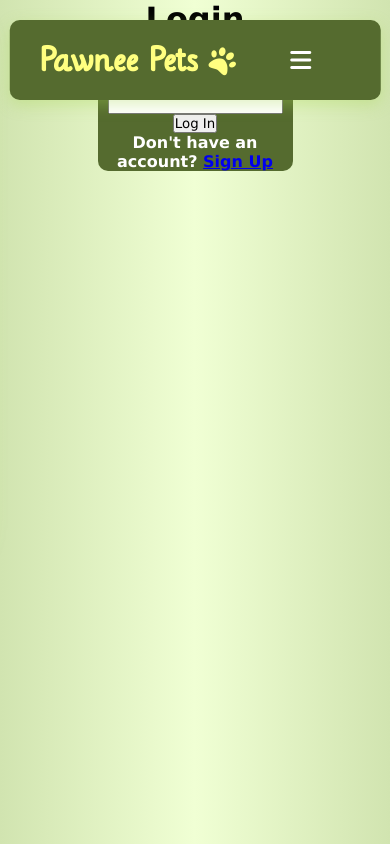
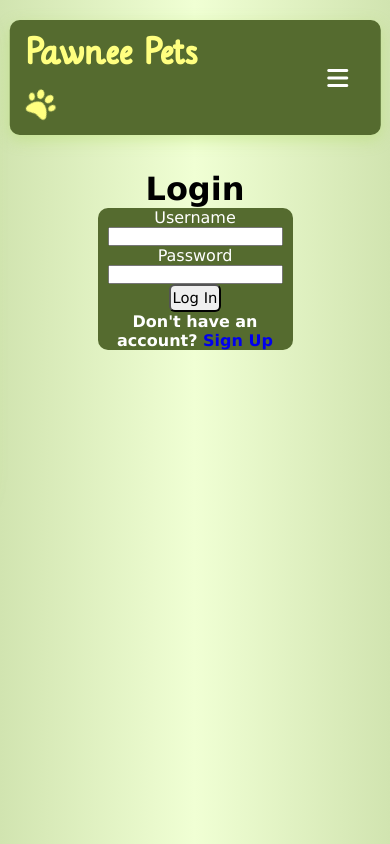
Before and after one commit to catherineloesch/project4-react-frontend, a React (Create React App) app: page /users/login in a window 390 px wide. Shown: the top 844 px of the page. Built offline with nearby package versions, Linux system fonts and the light colour scheme.

Commit message:
add @media queries for header

```diff
--- a/src/components/Header.css
+++ b/src/components/Header.css
@@ -6,7 +6,7 @@
     font-style: normal;
 }
 
-.header {
+.header { /* <header> */
     background-color: var(--darkolive);
     display: flex;
     justify-content: space-between;
@@ -24,22 +24,19 @@
     justify-self: start;
 }
 
-
-
-.header .app-title {
+.header .app-title { /* <h1> with nested <i> */
     color: var(--yellow);
     font-family: var(--font-editorial);
 
 }
 
-/* paw icon next to app title */
-.fa-paw {
+.fa-paw {   /* paw icon next to app title <i> */
     font-size: 2.75rem;
     transform: rotate(30deg);
     margin-right: 15px;
 }
 
-.nav .nav-list {
+.nav .nav-list {    /* unordered list with naviation links <ul> */
     display: flex;
     align-items: center;
     text-align: center;
@@ -48,7 +45,7 @@
     gap: 5vw;
 }
 
-.nav .nav-list a {
+.nav .nav-list a {  /* naviation links - <Link> */
     text-decoration: none;
     color: var(--primary);
     white-space: nowrap;
@@ -61,11 +58,10 @@
     transition: all 0.2s ease-in-out;
 }
 
-
-.mobile-toggle-icons { /* div that contains hamburger + close icons */
+.mobile-toggle-icons { /* <div> that contains hamburger + close icons */
     display: none;   /* should only display in mobile view */
+    padding-left: 5rem;
 }
-
 
 .fa-bars {  /* hamburger icon for mobile menu */
     color: var(--primary);
@@ -73,7 +69,6 @@
     padding: 0.7rem 1rem;
     font-size: 1.5rem;
 }
-
 
 .fa-xmark { /* close icon for mobile menu */
     color: var(--primary);
@@ -83,184 +78,8 @@
 }
 
 
-
-/*
-.header .nav .nav-list {
-    background-color: brown;
-} */
-
-
-/* .header {
-    background-color: var(--darkolive);
-    display: flex;
-    justify-content: space-between;
-
-} */
-
-/* .header .title-container {
-    display: flex;
-    text-align: center;
-    align-items: center;
-    justify-content: center;
-    gap: 2vw;
-} */
-
-/* .header .title-container .app-title {
-    text-align: left;
-    color: var(--yellow);
-    font-family: var(--font-editorial);
-    font-size: 5vh;
-    padding-top: 2vh;
-    padding-left: 5vw;
-
-} */
-
-/* paw image */
-/* .header .title-container .title-image-paw {
-    height: 5vh;
-    padding-top: 2vh;
-    display: flex;
-    transform: rotate(45deg);
-} */
-
-/* Nav links */
-/* .nav-container {
-    margin: 0;
-    padding: 0;
-} */
-/* .nav {
-    display: flex;
-    justify-content: space-between;
-    align-items: center;
-    font-size: 2.6vh;
-
-} */
-/*
-.nav a {
-    text-decoration: none;
-    display: flex;
-    color:white;
-    margin-right: 5vw;
-    padding-top: 2vh;
-}
-
-.nav a:hover {
-     color: var(--yellow);
-
-} */
-
-/* svgs for responsive hamburger menu */
-/* .icon-hamburger, .icon-close {
-    display: none;
-    margin-right: 5vw;
-    padding-top: 2vh;
-
-}
-
-.icon-hamburger:hover, .icon-close:hover {
-    cursor: pointer;
-}
-
-.svg-path-hamburger:hover, .svg-path-close:hover {
-    stroke: var(--yellow);
-} */
-
 /* media queries */
-/*
-@media screen and (max-width: 825px) {
-    .header .title-container {
-        gap: 6vw;
-    }
-
-    .nav a {
-        display: none;
-    }
-    .icon-hamburger, .icon-close {
-        display: flex;
-    }
-
-    .nav#nav-mobile-show, .nav-mobile-hide {
-        background-color: rgba(154, 56, 21, 0.867);
-        display: flex;
-        flex-direction: column;
-        text-align: center;
-        position: absolute;
-        left: 0;
-        top: 15vh;
-        width: 100%;
-        transition: all 0.8s;
-        z-index: 111;
-        justify-content: center;
-        align-items: center;
-
-        border-radius: 15px;
-        margin: 0;
-        padding-top: 2vh;
-        padding-bottom: 2vh;
-
-
-    }
-
-    .nav#nav-mobile-show a, .nav-mobile-hide a {
-        padding-bottom: 2vh;
-    }
-
-    .nav#nav-mobile-show a {
-        /* top: 0; */
-        /* left:0; */
-        /* animation: slide-in 0.75s ease-in-out; */
-    /* } */
-
-    /* .nav#nav-mobile-hide a { */
-        /* bottom: 0; */
-        /* left: -100%; */
-        /* bottom: -100%;
-        animation: slide-out 0.75s ease-in-out; */
-
-    /* }  */
-
-    /* @keyframes slide-in {
-        0% {
-            transform: translateY(500%);
-        }
-
-        100% {
-            transform: translateY(0);
-        }
-
-    }
-
-    @keyframes slide-out {
-        0% {
-            transform: translateY(0);
-        }
-
-        100% {
-            transform: translateY(500%);
-        }
-
-    } */
-
-    /* .nav #nav-mobile-show, .nav #nav-mobile-show {
-        display: block;
-        position: absolute;
-        left: 0;
-        top: 8rem;
-        width: 100%;
-        background-color: var(--darkolive);
-        padding-bottom: 5px;
-        transition: all 0.3s;
-        z-index: 111;
-    } */
-
-/* } */
-
-
 @media screen and (max-width: 850px) {
-
-    .app-title,  .fa-paw{
-        font-size: 7vw;
-    }
 
     .nav .nav-list {
         background-color: var(--darkolive-a);
@@ -279,6 +98,7 @@
         align-items: stretch;
         padding: 80px 0 30px 0;
         z-index: -1;
+        transition: all 0.3s ease-in-out;
     }
 
     .nav .nav-list.active {
@@ -289,14 +109,99 @@
         display: block;
 
     }
+    .nav .nav-list {
+        padding-top: 6rem;
+    }
 
     .nav .nav-list a {
        display: block;
        widows: 100%;
-       padding: 2rem 0;
+       padding: 0.8rem 0;
 
 
     }
 
 
 }
+
+@media screen and (max-width: 530px) {
+    .app-title,  .fa-paw{
+        font-size: 5vh;
+    }
+    .header {
+        height: 115px;
+        padding: 5rem 2rem;
+
+
+    }
+    .nav .nav-list {
+        padding-top: 8rem;
+    }
+}
+
+@media screen and (max-width: 450px) {
+
+    .app-title,  .fa-paw{
+        font-size: 2.1rem;
+    }
+
+    .header {
+        height: 110px;
+        padding: 4rem 2rem;
+
+    }
+
+    .nav .nav-list {
+        padding-top: 10rem;
+    }
+}
+
+
+@media screen and (max-width: 400px) {
+
+    .header {
+        height: 115px;
+        padding: 3rem 1rem;
+
+    }
+
+
+    .app-title,  .fa-paw{
+        font-size: 1.85rem;
+    }
+
+    .nav .nav-list {
+        padding-top: 10rem;
+    }
+
+    .nav .nav-list a {
+        padding: 1rem 0;
+     }
+
+
+
+
+
+
+}
+
+
+@media screen and (max-width: 320px) {
+
+    .app-title,  .fa-paw{
+        font-size: 8vw;
+    }
+
+    .header {
+        height: 115px;
+        padding: 1.5rem 1rem;
+
+    }
+
+
+
+
+
+
+
+}
--- a/src/components/Header.js
+++ b/src/components/Header.js
@@ -6,14 +6,13 @@ import Nav from "./Nav";
 import "./Header.css"
 
 
-
 export default function Header() {
   const {currentUser, userLoggedIn} = useContext(LoginContext);
 
    const [showHamburgerMenu, setShowHamburgerMenu] = useState(false);
 
   return (
-    <div className='header'>
+    <header className='header'>
 
         <div>
           <h1 className='app-title'>Pawnee Pets <i className={pawIcon.className}></i></h1>
@@ -23,9 +22,10 @@ export default function Header() {
           <i className={showHamburgerMenu ? closeIcon.className : hamburgerIcon.className}></i>
         </div>
 
+        <Nav showHamburgerMenu={showHamburgerMenu} setShowHamburgerMenu={setShowHamburgerMenu}/>
 
-        <Nav showHamburgerMenu={showHamburgerMenu}/>
         {/*currentUser&&userLoggedIn ? <h1>welcome {currentUser.username}</h1> : <h1>Please sign in</h1>*/}
-    </div>
+
+    </header>
   )
 }
--- a/src/components/Nav.js
+++ b/src/components/Nav.js
@@ -9,7 +9,6 @@ import "./Header.css"
 export default function Nav(props) {
   const navigate = useNavigate();
   const { currentUser, setCurrentUser, userLoggedIn, setUserLoggedIn} = useContext(LoginContext);
-  const [navActive, setNavActive] = useState(false)
 
   const handleLogOut = () => {
     localStorage.removeItem("petsJWT")
@@ -45,8 +44,8 @@ export default function Nav(props) {
 
   return (
     <nav className='nav'>
-      <ul className={props.showHamburgerMenu ? 'nav-list active' : 'nav-list'} onClick={() => setNavActive(!navActive)}>
-          {navLinks.map((navLink, index) => (navLink ? <li key={index}>{navLink}</li> : null))}
+      <ul className={props.showHamburgerMenu ? 'nav-list active' : 'nav-list'} >
+          {navLinks.map((navLink, index) => (navLink ? <li key={index} onClick={()=>(props.setShowHamburgerMenu(false))}>{navLink}</li> : null))}
 
           {/* toggle menu: when hamburger menu is visble, cross icon will display, when it's not visible, hamburger icon will display */}
       </ul>
--- a/src/index.css
+++ b/src/index.css
@@ -91,59 +91,48 @@
   /* font-family: 'roboto', 'Lucida Grande', 'Lucida Sans', Arial, sans-serif; */
 
 }
-/*
-html {
-
-  overflow-x: hidden !important;
-  width: 100vw !important;
-  background-color: var(--lightolive);
-
-} */
-
-
-
 
 * {
   margin: 0;
   padding: 0;
   box-sizing: border-box;
   font-family: var(--font-main);
-  /* overflow-x: hidden !important; */
-  /* max-height: 100%; */
-
 }
 
 body {
-
   background: rgb(209,228,176);
   background: linear-gradient(90deg, rgba(209,228,176,1) 0%, rgba(240,255,212,1) 50%, rgba(209,228,176,1) 100%);
   width: 100%;
   height: 100vh;
-
-
-
 }
 
-/* .App {
-  width: 100%;
-  text-align: center
-} */
+.App {
+  margin-top: 135px;  /* account for header covering text */
+}
 
-/* .btn {
+.btn {
   font-family: var(--font-main);
   font-size: 1.75vh;
   border-radius: 6px;
   padding: 0.4vh 0.4vw;
-} */
-/*
+}
+
 a {
   text-decoration: none;
-} */
+}
 
-/* @media screen and (max-width: 825px) {
-  html { width: 100vw !important;}
-  * {
-    outline: 1px solid red;
-    overflow-x: hidden;
+/* media queries */
+
+@media screen and (max-width: 530px) {
+
+  .App {
+    margin-top: 190px;
   }
-} */
+
+}
+
+@media screen and (max-width: 400px) {
+  .App {
+    margin-top: 170px;
+  }
+}
```
